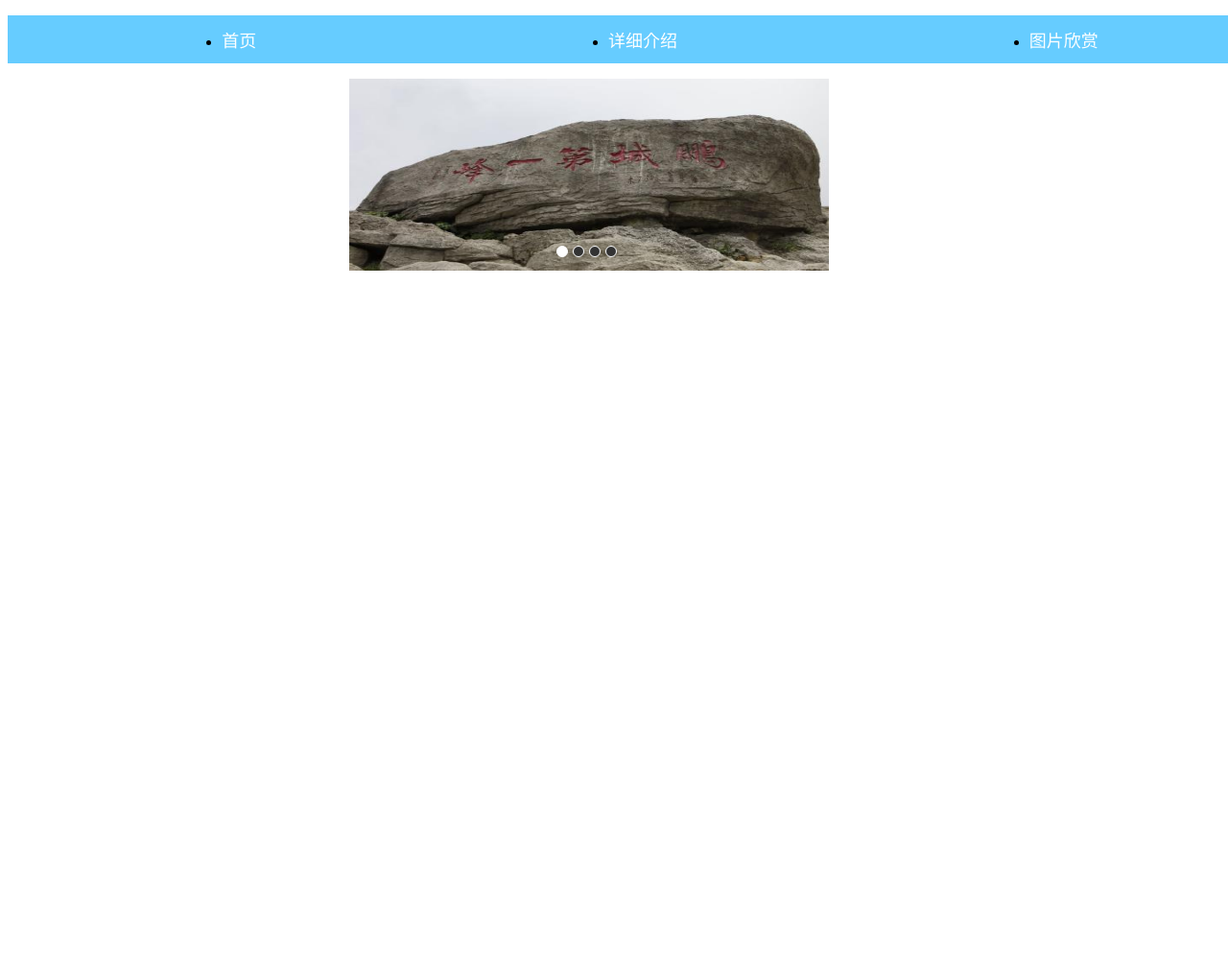
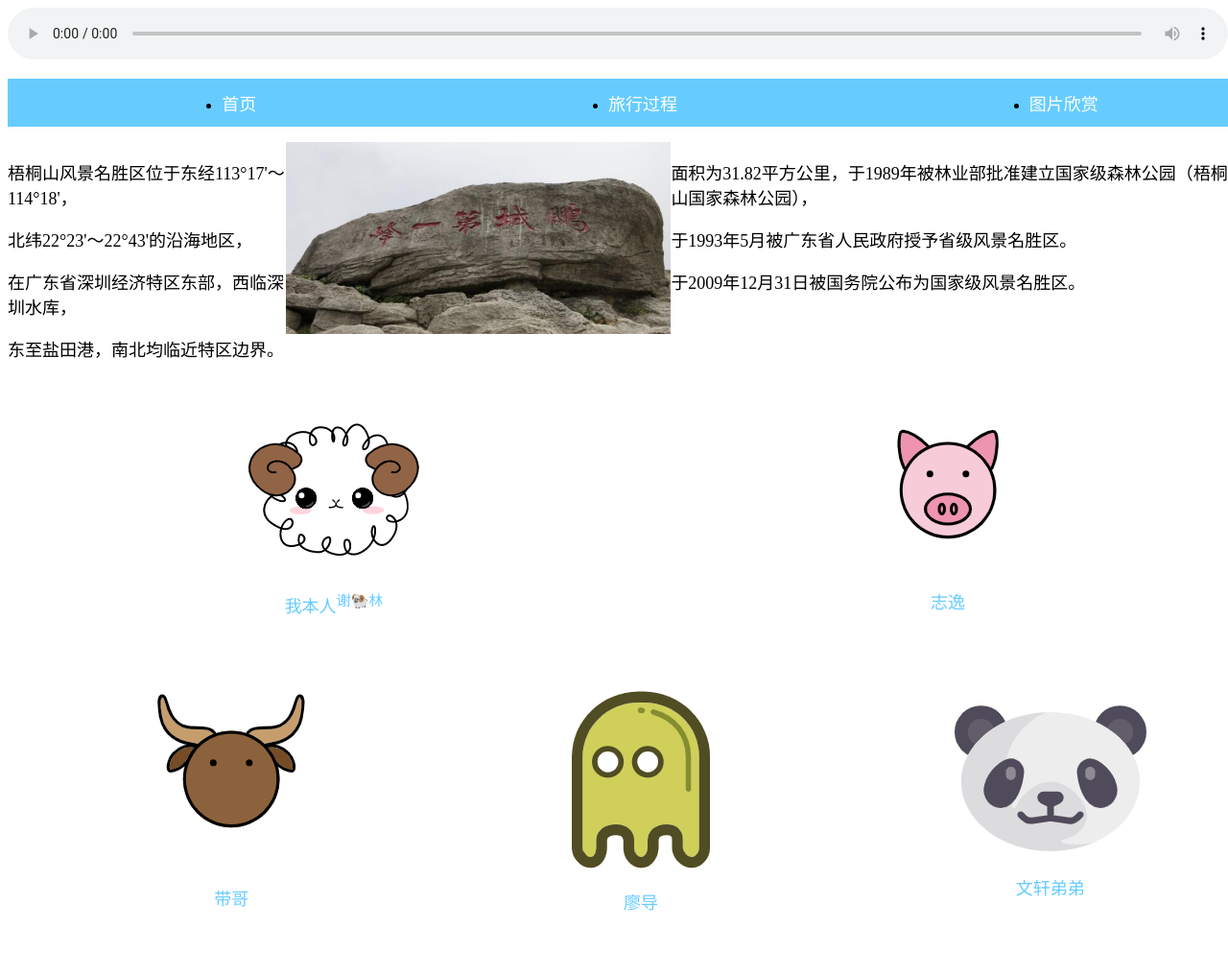
Before and after one commit to Chajian/H5Home, a plain HTML site: page index.html in a window 1280 px wide. Shown: the top 993 px of the page at 96% size. Before the commit the page ends 816 px from the top, so only its background shows below. Drawn offline with Linux system fonts and the light colour scheme.

Commit message:
add 动态字

```diff
--- a/css/style.css
+++ b/css/style.css
@@ -31,10 +31,10 @@
     align-content: center;
 }
 
-/* 轮播图 */
+/* 介绍 */
 .carousel{
     display: flex;
-    align-items: center;
+    justify-content: center;
 }
 
 .carousel img{
@@ -43,25 +43,24 @@
     margin: 0 auto;
 }
 
-#carouselButtons {
-    display: inline;
-    position: relative;
-    top: 80px;
-    right: 50%;
+.carousel p{
+    display: block;
+    font-size: large;
 }
 
-#carouselButtons span {
-    float: left;
-    margin-right: 5px;
-    width: 10px;
-    height: 10px;
-    border: 1px solid #fff;
-    border-radius: 50%;
-    background: #333;
-    cursor: pointer;
+
+/* 人物介绍 */
+
+.team li{
+    display: flex;
+    justify-content: space-around;
 }
-#carouselButtons .on {
-    background: #FFFFFF;
+
+.team li p{
+    font-size: large;
+    color: #66CCFF;
+    width: 100%;
+    text-align: center;
 }
 
 
--- a/index.html
+++ b/index.html
@@ -10,6 +10,7 @@
 </head>
 <body id="body">
 <div>
+    <audio style="width: 100%;" controls="controls" autoplay="autoplay" id="#backmusic" src="./music/backgroud.mp3" autoplay></audio>
     <!-- 标题栏 -->
     <div>
         <ul class="topNavigationUl">
@@ -17,7 +18,7 @@
                 <a href="../H5Home/index.html">首页</a>
             </li>
             <li>
-                <a>详细介绍</a>
+                <a>旅行过程</a>
             </li>
             <li>
                 <a>图片欣赏</a>
@@ -26,39 +27,144 @@
     </div>
 
     <div class="content">
+        <!-- 介绍 -->
         <div class="carousel">
+            <div>
+                <p>
+                    梧桐山风景名胜区位于东经113°17'～114°18'，
+                </p>
+                <p>
+                    北纬22°23'～22°43'的沿海地区，
+                </p>
+                <p>
+                    在广东省深圳经济特区东部，西临深圳水库，
+                </p>
+                <p>
+                    东至盐田港，南北均临近特区边界。
+                </p>
+            </div>
+            <img id='carouselImg' src="img/1.jpg" width="500px" height="200px">
+            </img>
+            <div>
+                <p>
+                    面积为31.82平方公里，于1989年被林业部批准建立国家级森林公园（梧桐山国家森林公园），
+                </p>
+                <p>
+                    于1993年5月被广东省人民政府授予省级风景名胜区。
+                </p>
+                <p>
+                    于2009年12月31日被国务院公布为国家级风景名胜区。
+                </p>
+            </div>
+        </div>
 
-            <img src="img/1.jpg" width="500px" height="200px">
-            </img>
+        <div class="team">
+            <li>
+                <ul>
+                    <img src="./img/sheep.png">
+                    </img>
+                    <p>我本人<sup>谢🐏林</sup></p>
+                </ul>
 
-            <div id="carouselButtons">
-                <span index="1" class="on"></span>
-                <span index="2"></span>
-                <span index="3"></span>
-                <span index="4"></span>
-            </div>
+                <ul>
+                    <img src="./img/pig.png">
+                    </img>
+                    <p>志逸</p>
+                </ul>
+            </li>
+
+            <li>
+                <ul>
+                    <img src="./img/cow.png">
+                    </img>
+                    <p>带哥</p>
+                </ul>
+
+                <ul>
+                    <img src="./img/monster.png">
+                    </img>
+                    <p>廖导</p>
+                </ul>
+
+                <ul>
+                    <img src="./img/panda.png">
+                    </img>
+                    <p>文轩弟弟</p>
+                </ul>
+            </li>
         </div>
     </div>
 </div>
 <script>
-    var mouse = new MouseEvent(
-        "click",
-        {
-            bubbles: true,
-            cancelable: true,
-            view: window,
+
+    /**字体跳动
+    */
+
+    //获取所有<p>标签
+    var partOne = document.getElementsByClassName('team')[0].children[0].children
+    var partTwo = document.getElementsByClassName('team')[0].children[1].children
+    var allP = []
+    for(var i = 0 ; i < 2 ; i++){
+        allP.push(partOne[i])
+    }
+    for(var i = 0 ; i < 3 ; i++){
+        allP.push(partTwo[i])
+    }
+
+    //animation对象
+    var AnimatText = function(){
+        this.y = 0;
+        //0不动1上升2下降
+        this.isMove = false;
+        this.tract = 0;
+        this.direction = 1;
+        this.boundary = 20;
+    }
+    AnimatText.prototype = {
+
+        update:function(p){
+            this.tract = this.direction * (parseInt(5*Math.random())+1)
+            if(this.isMove){
+                if(this.y>this.boundary){
+                    this.direction =-1;
+                    this.y = this.boundary;
+                    console.log(this.y+'up'+this.boundary)
+                }
+                if(this.y < (-1*this.boundary)){
+                    this.direction = 1;
+                    console.log('down')
+                }
+
+
+
+                p.setAttribute('style','transform: translate(0px, '+this.y+'px)')
+                this.y+=this.tract
+            }
         }
-    );
+    }
 
-    // 添加鼠标点a击事件
-    var carousel = document.getElementById('carouselButtons');
-    carousel.addEventListener("click",function(event){
-        // for(var i = 0 ; i < carousel.childElementCount ; i++){
-        //     carousel.children.
+    //初始化p标签
+    var animats = []
+    for(var i = 0 ; i < 5 ; i++){
+        var animat = new AnimatText()
+        animat.isMove = true
+        animats.push(animat)
+    }
+
+    this.setInterval(function(){
+        // for(var i = 0 ; i < 2 ; i++){
+        //     animats[i].update(partOne[i].children[1])
         // }
-
-    },false);
-
+        // for(var i = 0 ; i < 3 ; i++){
+        //     animats[i+2].update(partTwo[i].children[1])
+        // }
+        for(var i = 0 ; i < 5 ; i++){
+            animats[i].update(allP[i].children[1])
+        }
+        // document.getElementsByClassName('team')[0].children[0].children[0].children[1].setAttribute('style','transform: translate(10px, 110px);')
+        // 'transform','translate(0px, 10px)'
+        // }
+    },1000/30)
 
 </script>
 </body>
```
Also changed, not shown: menu.html (added, +46 -0 lines), img/cow.png (added), img/monster.png (added), img/panda.png (added), img/pig.png (added), img/sheep.png (added), 1 other file.
